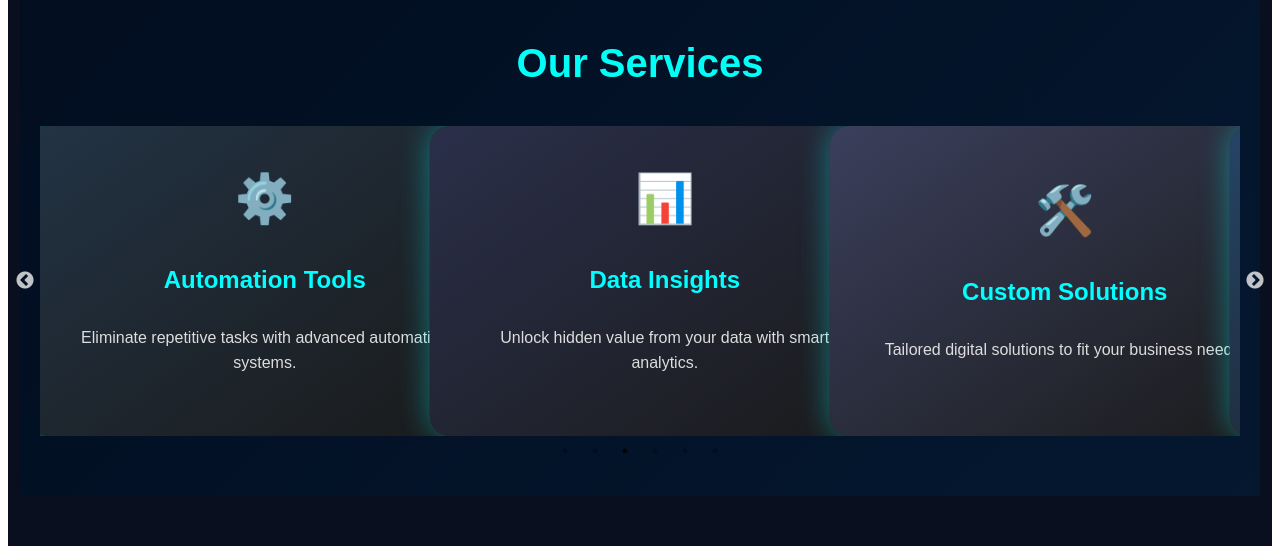
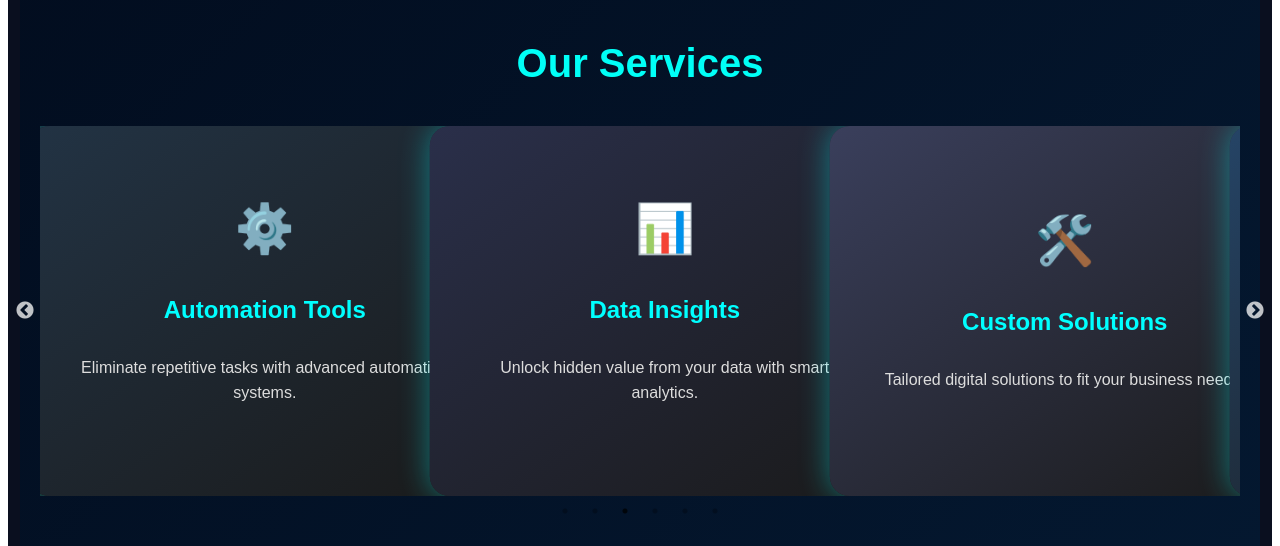
Before and after one commit to anirudhsaini364-Data/futurify-site, a React (Vite) app: page / in a window 1280 px wide. Shown: the part 820-1366 px from the top of the page. Built offline with nearby package versions, Linux system fonts and the light colour scheme.

Commit message:
Update: applied all latest changes

```diff
--- a/src/App.jsx
+++ b/src/App.jsx
@@ -246,10 +246,11 @@ export default function App() {
     autoplay={true}
     autoplaySpeed={3000}
     pauseOnHover={true}
+    centerMode={false}
     responsive={[
       { breakpoint: 1024, settings: { slidesToShow: 2 } },
-      { breakpoint: 768, settings: { slidesToShow: 1 } },
-      { breakpoint: 480, settings: { slidesToShow: 1 } },
+      { breakpoint: 768, settings: { slidesToShow: 1, centerMode: false } },
+      { breakpoint: 480, settings: { slidesToShow: 1, centerMode: false } },
     ]}
   >
     {[
@@ -268,7 +269,7 @@ export default function App() {
             padding: "35px",
             borderRadius: "20px",
             width: "100%",
-            minHeight: "240px",
+            height: "300px",       // fixed height for all cards
             textAlign: "center",
             boxShadow: "0 0 30px rgba(0, 255, 255, 0.4)",
             display: "flex",
@@ -281,7 +282,9 @@ export default function App() {
           <h3 style={{ fontSize: "1.5rem", marginBottom: "15px", color: "#00ffff" }}>
             {service.title}
           </h3>
-          <p style={{ color: "#ddd", fontSize: "1rem", lineHeight: 1.6 }}>{service.desc}</p>
+          <p style={{ color: "#ddd", fontSize: "1rem", lineHeight: 1.6 }}>
+            {service.desc}
+          </p>
         </div>
       </div>
     ))}
```
